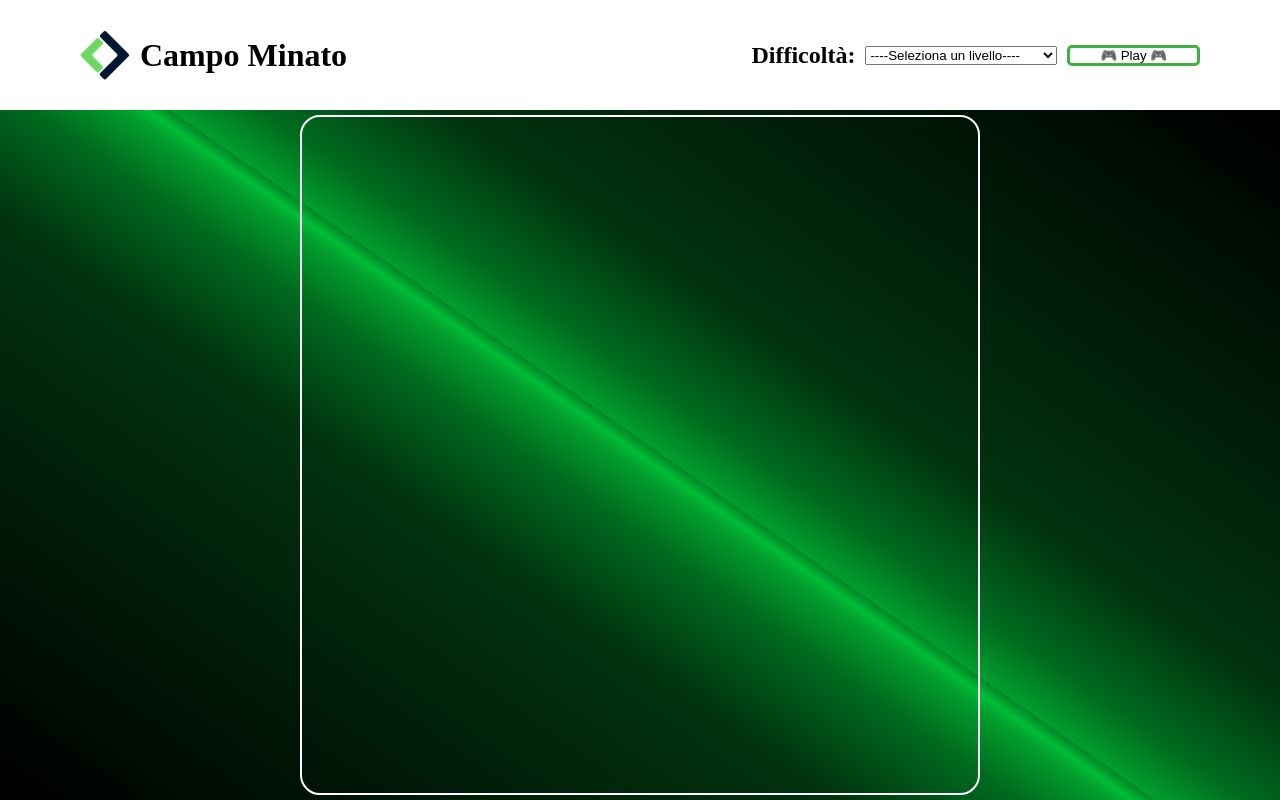
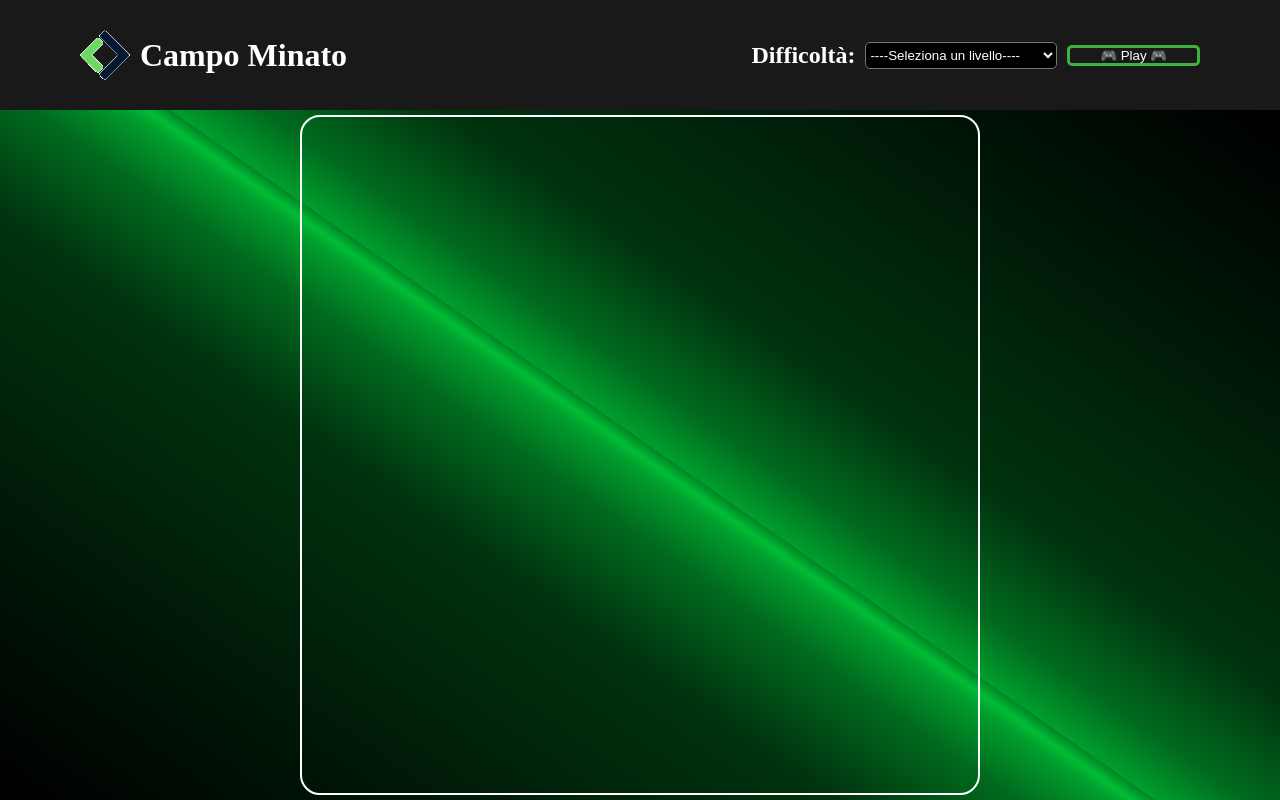
Before and after one commit to Simone823/js-campominato-grid, a plain HTML site: page index.html in a window 1280 px wide. Drawn offline with Linux system fonts and the light colour scheme.

Commit message:
background color header, select

```diff
--- a/style.css
+++ b/style.css
@@ -2,6 +2,7 @@
     margin: 0;
     padding: 0;
     box-sizing: border-box;
+    color: white;
 }
 
 header{
@@ -11,7 +12,7 @@ header{
     align-items: center;
     gap: 15px;
     padding: 15px 80px;
-    background-color: white;
+    background-color: rgba(0, 0, 0, 0.9);
 }
 
 .logo{
@@ -34,7 +35,11 @@ header{
 
 #select-difficulty{
     padding-right: 20px;
+    padding-top: 4px;
+    padding-bottom: 4px;
     cursor: pointer;
+    background-color: black;
+    border-radius: 5px;
 }
 
 .play{
```
